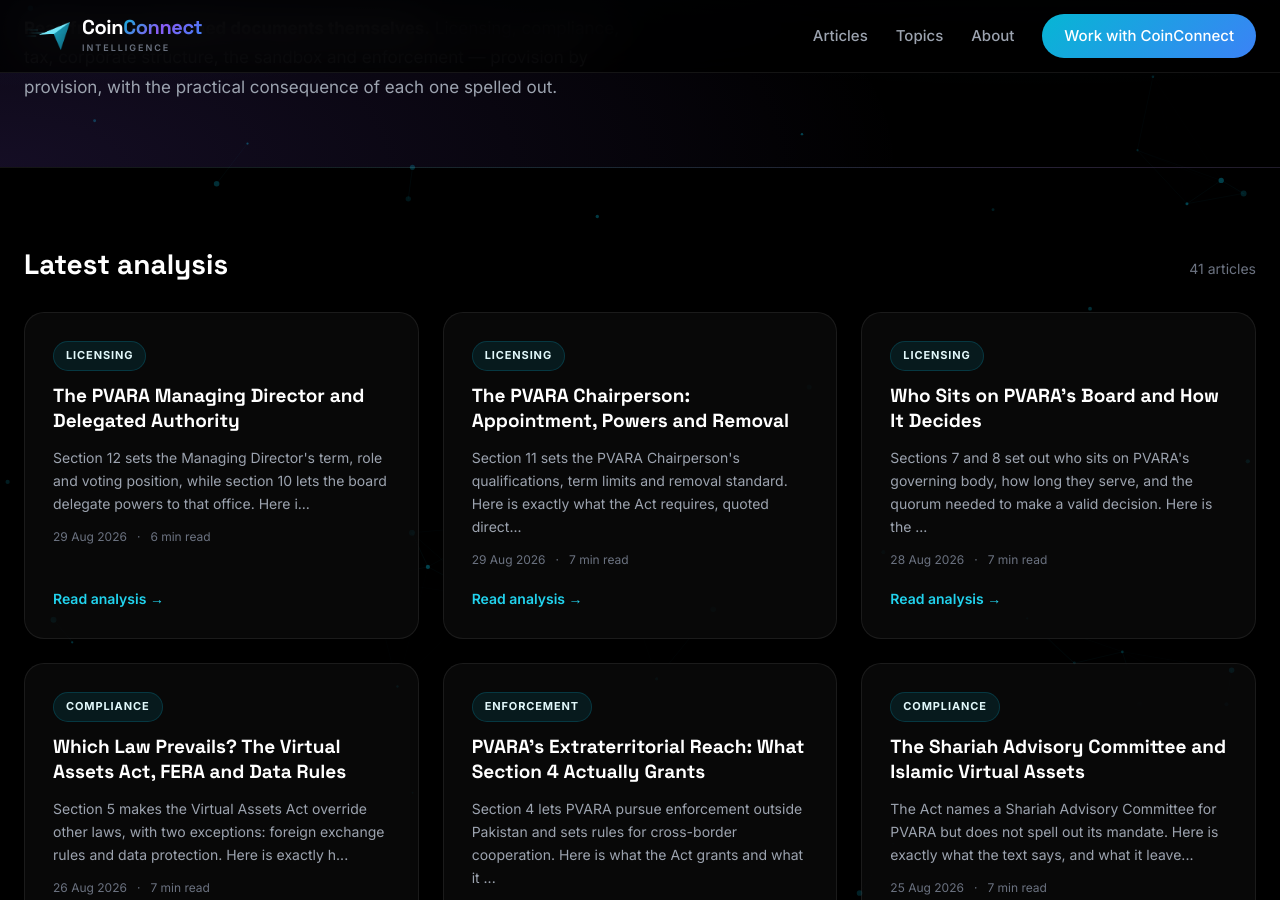
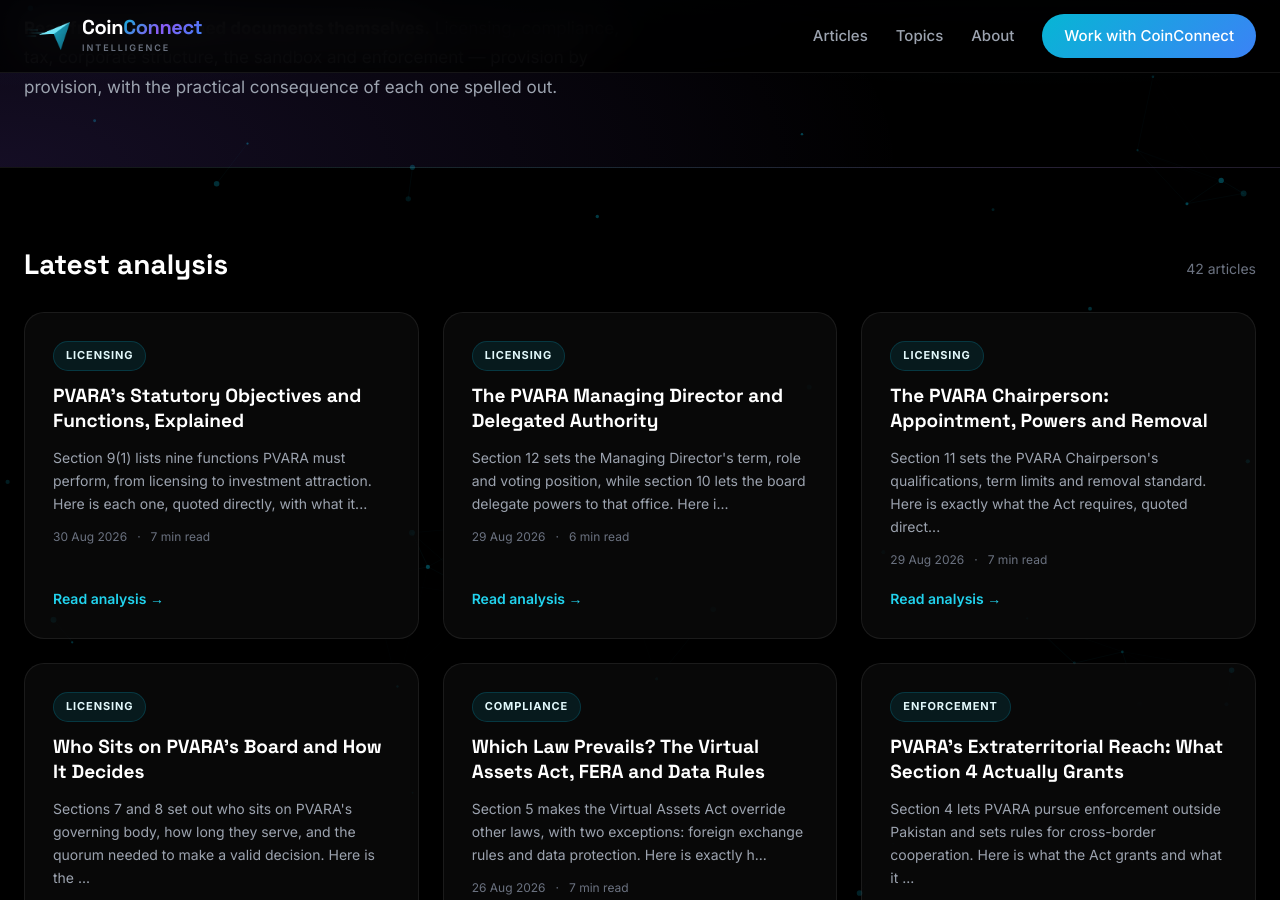
Before and after one commit to coinconnect-pk/coinconnect-pk.github.io, a Jekyll site: the page built from index.html, in a window 1280 px wide and 900 px high, scrolled down 447 px. Built offline with Jekyll 4.4.1, drawn with Linux system fonts in a browser that asks for light colours.

Commit message:
Publish article for 2026-08-30

```diff
--- a/_data/linkmap.yml
+++ b/_data/linkmap.yml
@@ -361,3 +361,6 @@ blog:
   - url: "https://blog.coinconnect.site/the-pvara-managing-director-and-delegated-authority/"
     title: "The PVARA Managing Director and Delegated Authority"
     topics: [pvara, managing, director, delegated, authority, licensing]
+  - url: "https://blog.coinconnect.site/pvaras-statutory-objectives-and-functions-explained/"
+    title: "PVARA's Statutory Objectives and Functions, Explained"
+    topics: [pvaras, statutory, objectives, functions, explained, licensing]
--- a/_data/published-log.csv
+++ b/_data/published-log.csv
@@ -40,3 +40,4 @@ date,source,title,words
 2026-08-28,queue,"Who Sits on PVARA's Board and How It Decides",1491
 2026-08-29,queue,"The PVARA Chairperson: Appointment, Powers and Removal",1349
 2026-08-29,queue,"The PVARA Managing Director and Delegated Authority",1309
+2026-08-30,queue,"PVARA's Statutory Objectives and Functions, Explained",1485
--- a/_queue/042-pvaras-statutory-objectives-and-functions.md
+++ b/_posts/2026-08-30-pvaras-statutory-objectives-and-functions-explained.md
@@ -1,7 +1,7 @@
 ---
 layout: post
 title: "PVARA's Statutory Objectives and Functions, Explained"
-date: 2026-01-01 09:00:00 +0500
+date: 2026-08-30 06:17:54 +0500
 categories: [Licensing]
 author: "Malik Abbas"
 description: "Section 9(1) lists nine functions PVARA must perform, from licensing to investment attraction. Here is each one, quoted directly, with what it means in practice."
```
Also changed, not shown: other parts of _posts/2026-08-30-pvaras-statutory-objectives-and-functions-explained.md (+0 -5 lines).
